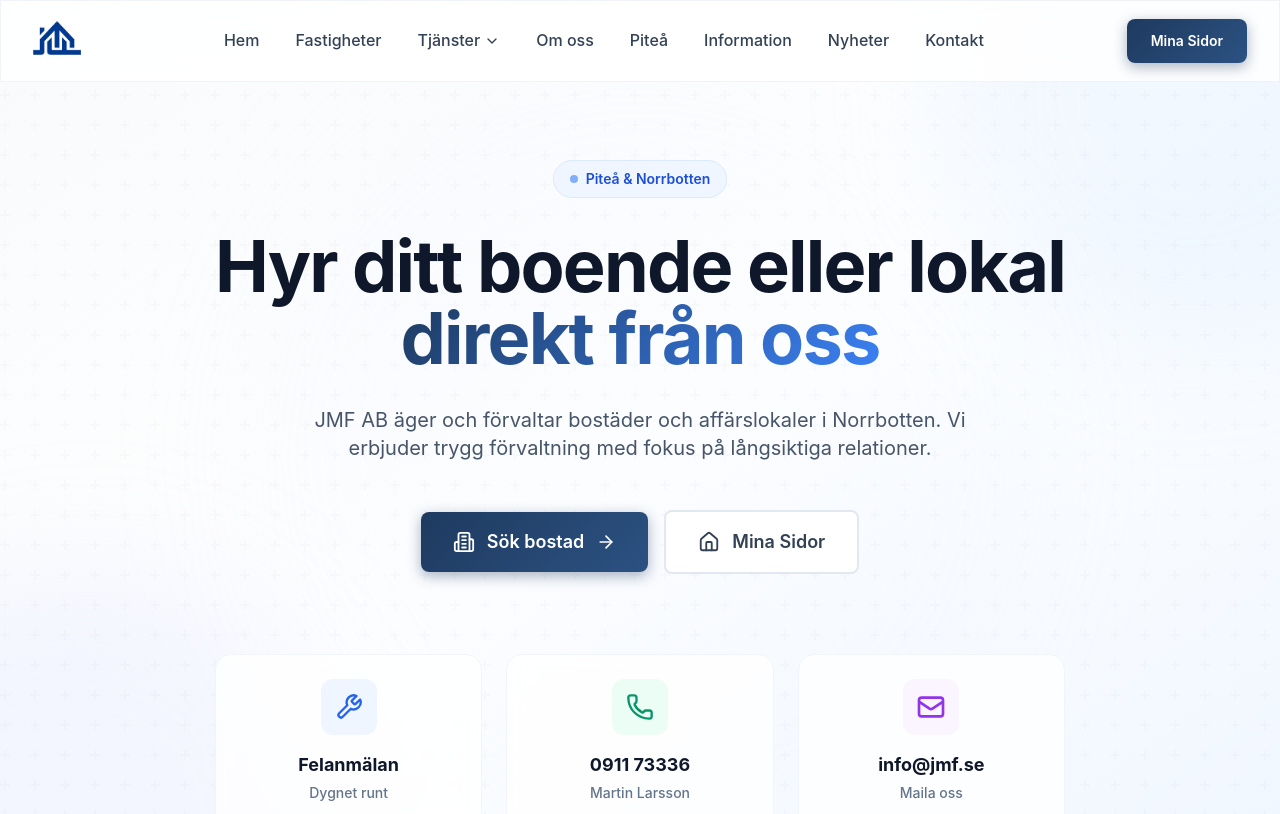
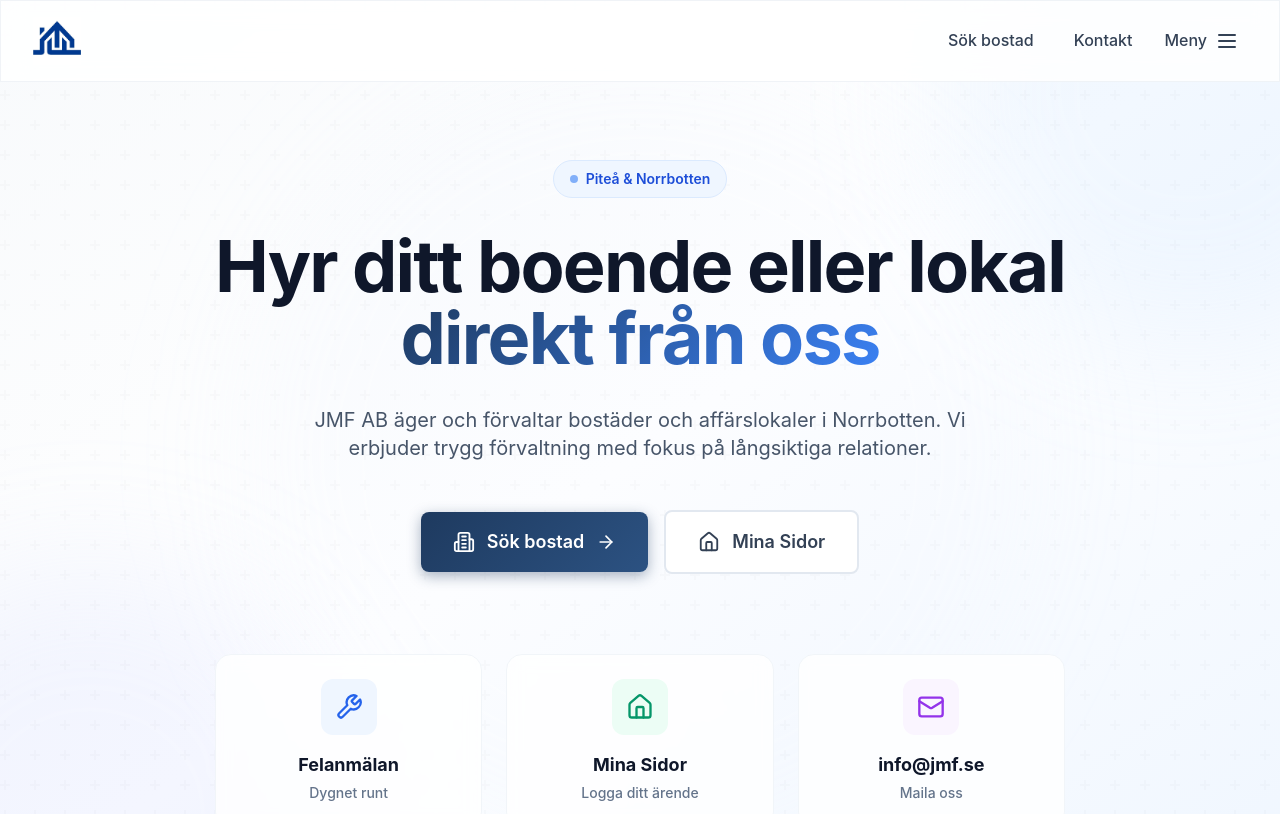
Before and after one commit to jmf941/Jmf-2026, a Next.js app: page / in a window 1280 px wide. Shown: the top 814 px of the page. Built offline with nearby package versions, Linux system fonts and the light colour scheme.

Commit message:
Synka senaste uppdateringar från VPS: admin, api, uppdaterade komponenter

```diff
--- /dev/null
+++ b/app/admin/dashboard/page.tsx
@@ -0,0 +1,106 @@
+"use client";
+
+import { useEffect, useState } from "react";
+import { useRouter } from "next/navigation";
+
+export default function AdminDashboard() {
+  const [logs, setLogs] = useState<string[]>([]);
+  const router = useRouter();
+
+  useEffect(() => {
+    // Hämta loggar från servern
+    fetchLogs();
+    const interval = setInterval(fetchLogs, 30000); // Uppdatera var 30e sekund
+    return () => clearInterval(interval);
+  }, []);
+
+  const fetchLogs = async () => {
+    try {
+      const response = await fetch("/api/logs");
+      if (response.ok) {
+        const data = await response.json();
+        setLogs(data.logs || []);
+      }
+    } catch (error) {
+      console.error("Kunde inte hämta loggar:", error);
+    }
+  };
+
+  const handleLogout = () => {
+    document.cookie = "admin-auth=; path=/; expires=Thu, 01 Jan 1970 00:00:00 GMT";
+    router.push("/admin/login");
+  };
+
+  return (
+    <div className="min-h-screen bg-slate-100">
+      {/* Header */}
+      <header className="bg-white shadow-sm border-b border-slate-200">
+        <div className="max-w-7xl mx-auto px-4 sm:px-6 lg:px-8 py-4 flex justify-between items-center">
+          <h1 className="text-xl font-bold text-slate-900">JMF Admin</h1>
+          <button
+            onClick={handleLogout}
+            className="text-sm text-slate-600 hover:text-slate-900"
+          >
+            Logga ut
+          </button>
+        </div>
+      </header>
+
+      <div className="max-w-7xl mx-auto px-4 sm:px-6 lg:px-8 py-8">
+        <div className="grid grid-cols-1 md:grid-cols-3 gap-6">
+          {/* Meny */}
+          <div className="md:col-span-1">
+            <div className="bg-white rounded-lg shadow p-4">
+              <h2 className="font-semibold text-slate-900 mb-4">Meny</h2>
+              <nav className="space-y-2">
+                <a href="/admin/dashboard" className="block px-4 py-2 bg-blue-50 text-blue-700 rounded-lg">
+                  Dashboard
+                </a>
+                <a href="/admin/nyheter" className="block px-4 py-2 text-slate-700 hover:bg-slate-50 rounded-lg">
+                  Nyheter
+                </a>
+                <a href="/admin/fastigheter" className="block px-4 py-2 text-slate-700 hover:bg-slate-50 rounded-lg">
+                  Fastigheter
+                </a>
+              </nav>
+            </div>
+          </div>
+
+          {/* Innehåll */}
+          <div className="md:col-span-2">
+            {/* Server-status */}
+            <div className="bg-white rounded-lg shadow p-6 mb-6">
+              <h2 className="font-semibold text-slate-900 mb-4">Server-status</h2>
+              <div className="flex items-center space-x-2">
+                <div className="w-3 h-3 bg-green-500 rounded-full"></div>
+                <span className="text-slate-700">Servern körs på port 3000</span>
+              </div>
+            </div>
+
+            {/* Loggar */}
+            <div className="bg-white rounded-lg shadow p-6">
+              <h2 className="font-semibold text-slate-900 mb-4">Senaste loggar</h2>
+              <div className="bg-slate-900 text-green-400 p-4 rounded-lg font-mono text-sm h-96 overflow-y-auto">
+                {logs.length === 0 ? (
+                  <p className="text-slate-500">Inga loggar tillgängliga...</p>
+                ) : (
+                  logs.map((log, index) => (
+                    <div key={index} className="mb-1">
+                      {log}
+                    </div>
+                  ))
+                )}
+              </div>
+              <button
+                onClick={fetchLogs}
+                className="mt-4 px-4 py-2 bg-blue-600 text-white rounded-lg hover:bg-blue-700 transition-colors"
+              >
+                Uppdatera loggar
+              </button>
+            </div>
+          </div>
+        </div>
+      </div>
+    </div>
+  );
+}
--- a/app/components/Contact.tsx
+++ b/app/components/Contact.tsx
@@ -8,8 +8,8 @@ const contactMethods = [
     icon: Phone,
     title: "Telefon",
     value: "0911 73336",
-    subtitle: "Martin Larsson",
-    href: "tel:0703663747",
+    subtitle: "Vardagar 10-16",
+    href: "tel:091173336",
     color: "emerald",
   },
   {
@@ -126,8 +126,8 @@ export default function Contact() {
                 <MessageCircle className="w-6 h-6 text-emerald-400" />
               </div>
               <div>
-                <h4 className="font-semibold text-white">Akut felanmälan</h4>
-                <p className="text-slate-400 text-sm">Dygnet runt via portalen</p>
+                <h4 className="font-semibold text-white">Felanmälan</h4>
+                <p className="text-slate-400 text-sm">Via Mina Sidor dygnet runt</p>
               </div>
             </div>
           </div>
--- a/app/components/Hero.tsx
+++ b/app/components/Hero.tsx
@@ -1,7 +1,7 @@
 "use client";
 
 import { motion } from "framer-motion";
-import { ArrowRight, Building2, Phone, Wrench, MapPin, Home } from "lucide-react";
+import { ArrowRight, Building2, Wrench, Home, Mail } from "lucide-react";
 
 export default function Hero() {
   return (
@@ -101,19 +101,15 @@ export default function Hero() {
                 color: "blue"
               },
               {
-                href: "tel:0703663747",
-                icon: Phone,
-                title: "0911 73336",
-                subtitle: "Martin Larsson",
+                href: "https://portal.pigello.se/kustbo",
+                icon: Home,
+                title: "Mina Sidor",
+                subtitle: "Logga ditt ärende",
                 color: "green"
               },
               {
                 href: "mailto:info@jmf.se",
-                icon: () => (
-                  <svg className="w-8 h-8" fill="none" stroke="currentColor" viewBox="0 0 24 24">
-                    <path strokeLinecap="round" strokeLinejoin="round" strokeWidth={2} d="M3 8l7.89 5.26a2 2 0 002.22 0L21 8M5 19h14a2 2 0 002-2V7a2 2 0 00-2-2H5a2 2 0 00-2 2v10a2 2 0 002 2z" />
-                  </svg>
-                ),
+                icon: Mail,
                 title: "info@jmf.se",
                 subtitle: "Maila oss",
                 color: "purple"
--- a/app/components/Navigation.tsx
+++ b/app/components/Navigation.tsx
@@ -2,32 +2,23 @@
 
 import { useState } from "react";
 import { motion, AnimatePresence } from "framer-motion";
-import { Menu, X, ChevronDown } from "lucide-react";
-import Logo from "./Logo";
-import { cn } from "../utils/cn";
+import { Menu, X } from "lucide-react";
 
-const navLinks = [
+// Länkar som visas i hamburgermenyn (alla förutom Kontakt och Sök bostad)
+const hamburgerLinks = [
   { name: "Hem", href: "/" },
   { name: "Fastigheter", href: "/fastigheter" },
-  {
-    name: "Tjänster",
-    href: "#",
-    children: [
-      { name: "Sök bostad", href: "/ansokan" },
-      { name: "Felanmälan", href: "/felanmalan" },
-      { name: "Säga upp lägenhet", href: "/saga-upp" },
-    ]
-  },
   { name: "Om oss", href: "/om-oss" },
   { name: "Piteå", href: "/pitea" },
   { name: "Information", href: "/info" },
   { name: "Nyheter", href: "/nyheter" },
-  { name: "Kontakt", href: "/#kontakt" },
+  { name: "Felanmälan", href: "/felanmalan" },
+  { name: "Säga upp lägenhet", href: "/saga-upp" },
+  { name: "Mina Sidor", href: "https://portal.pigello.se/kustbo", external: true },
 ];
 
 export default function Navigation() {
   const [isOpen, setIsOpen] = useState(false);
-  const [openDropdown, setOpenDropdown] = useState<string | null>(null);
 
   return (
     <motion.header
@@ -43,94 +34,58 @@ export default function Navigation() {
             <img src="/logo.jpg" alt="JMF Fastigheter" className="h-12 w-auto object-contain" />
           </a>
 
-          {/* Desktop Navigation */}
-          <nav className="hidden lg:flex items-center space-x-1">
-            {navLinks.map((link) => (
-              <div
-                key={link.name}
-                className="relative"
-                onMouseEnter={() => link.children && setOpenDropdown(link.name)}
-                onMouseLeave={() => setOpenDropdown(null)}
+          {/* Desktop Navigation - Endast Kontakt och Sök bostad synliga */}
+          <nav className="hidden lg:flex items-center space-x-2">
+            <a
+              href="/ansokan"
+              className="px-4 py-2 rounded-lg text-slate-700 hover:text-blue-600 hover:bg-slate-50 font-medium transition-all duration-200"
             >
-                {link.children ? (
-                  <>
+              Sök bostad
+            </a>
+            <a
+              href="/#kontakt"
+              className="px-4 py-2 rounded-lg text-slate-700 hover:text-blue-600 hover:bg-slate-50 font-medium transition-all duration-200"
+            >
+              Kontakt
+            </a>
+
+            {/* Hamburgermeny-knapp (Desktop) */}
             <button
-                      className={cn(
-                        "flex items-center space-x-1 px-4 py-2 rounded-lg font-medium transition-all duration-200",
-                        openDropdown === link.name
-                          ? "text-blue-600 bg-blue-50"
-                          : "text-slate-700 hover:text-blue-600 hover:bg-slate-50"
-                      )}
+              onClick={() => setIsOpen(!isOpen)}
+              className="ml-4 p-2 rounded-lg hover:bg-slate-100 transition-colors flex items-center space-x-2"
+              aria-label="Öppna meny"
             >
-                      <span>{link.name}</span>
-                      <ChevronDown
-                        size={16}
-                        className={cn(
-                          "transition-transform duration-200",
-                          openDropdown === link.name && "rotate-180"
-                        )}
-                      />
+              <span className="text-slate-700 font-medium">Meny</span>
+              <Menu size={24} className="text-slate-700" />
             </button>
-
-                    <AnimatePresence>
-                      {openDropdown === link.name && (
-                        <motion.div
-                          initial={{ opacity: 0, y: 10 }}
-                          animate={{ opacity: 1, y: 0 }}
-                          exit={{ opacity: 0, y: 10 }}
-                          transition={{ duration: 0.2 }}
-                          className="absolute top-full left-0 mt-2 w-56 bg-white rounded-xl shadow-xl border border-slate-100 overflow-hidden py-2"
-                        >
-                          {link.children.map((child) => (
-                            <a
-                              key={child.name}
-                              href={child.href}
-                              className="block px-4 py-3 text-slate-700 hover:text-blue-600 hover:bg-blue-50 transition-colors font-medium"
-                            >
-                              {child.name}
-                            </a>
-                          ))}
-                        </motion.div>
-                      )}
-                    </AnimatePresence>
-                  </>
-                ) : (
-                  <a
-                    href={link.href}
-                    className="px-4 py-2 rounded-lg text-slate-700 hover:text-blue-600 hover:bg-slate-50 font-medium transition-all duration-200 relative group"
-                  >
-                    {link.name}
-                    <span className="absolute bottom-1 left-4 right-4 h-0.5 bg-blue-600 scale-x-0 group-hover:scale-x-100 transition-transform duration-300 origin-left rounded-full" />
-                  </a>
-                )}
-              </div>
-            ))}
           </nav>
 
-          {/* CTA Button */}
-          <div className="hidden lg:flex items-center space-x-4">
+          {/* Mobile: Sök bostad + Kontakt + Hamburgermeny */}
+          <div className="flex lg:hidden items-center space-x-2">
             <a
-              href="https://portal.pigello.se/kustbo"
-              target="_blank"
-              rel="noopener noreferrer"
-              className="btn-primary text-sm"
+              href="/ansokan"
+              className="px-3 py-2 rounded-lg text-slate-700 hover:text-blue-600 hover:bg-slate-50 font-medium text-sm transition-all"
             >
-              Mina Sidor
+              Sök bostad
             </a>
-          </div>
-
-          {/* Mobile Menu Button */}
+            <a
+              href="/#kontakt"
+              className="px-3 py-2 rounded-lg text-slate-700 hover:text-blue-600 hover:bg-slate-50 font-medium text-sm transition-all"
+            >
+              Kontakt
+            </a>
             <button
               onClick={() => setIsOpen(!isOpen)}
-            className="lg:hidden p-2 rounded-lg hover:bg-slate-100 transition-colors"
+              className="p-2 rounded-lg hover:bg-slate-100 transition-colors"
               aria-label="Toggle menu"
             >
               {isOpen ? <X size={24} className="text-slate-700" /> : <Menu size={24} className="text-slate-700" />}
             </button>
           </div>
         </div>
+      </div>
 
-      {/* Mobile Navigation */}
+      {/* Hamburgermeny Dropdown (Desktop & Mobile) */}
       <AnimatePresence>
         {isOpen && (
           <motion.div
@@ -138,62 +93,46 @@ export default function Navigation() {
             animate={{ height: "auto", opacity: 1 }}
             exit={{ height: 0, opacity: 0 }}
             transition={{ duration: 0.3 }}
-            className="lg:hidden overflow-hidden bg-white border-t border-slate-100"
+            className="overflow-hidden bg-white border-t border-slate-100 shadow-2xl"
           >
-            <div className="px-4 py-6 space-y-2 max-h-[80vh] overflow-y-auto">
-              {navLinks.map((link, index) => (
-                <motion.div
+            <div className="max-w-7xl mx-auto px-4 sm:px-6 lg:px-8 py-4">
+              {/* Stäng-knapp */}
+              <div className="flex justify-end mb-4 lg:hidden">
+                <button
+                  onClick={() => setIsOpen(false)}
+                  className="p-2 rounded-lg hover:bg-slate-100 transition-colors"
+                >
+                  <X size={24} className="text-slate-700" />
+                </button>
+              </div>
+
+              <div className="grid grid-cols-1 sm:grid-cols-2 lg:grid-cols-3 gap-2">
+                {hamburgerLinks.map((link, index) => (
+                  <motion.a
                     key={link.name}
+                    href={link.href}
                     initial={{ opacity: 0, x: -20 }}
                     animate={{ opacity: 1, x: 0 }}
                     transition={{ delay: index * 0.05 }}
-                >
-                  {link.children ? (
-                    <div className="space-y-2">
-                      <span className="block px-4 py-2 font-semibold text-slate-900">
-                        {link.name}
-                      </span>
-                      <div className="pl-4 space-y-1">
-                        {link.children.map((child) => (
-                          <a
-                            key={child.name}
-                            href={child.href}
-                            className="block px-4 py-2 text-slate-600 hover:text-blue-600 hover:bg-blue-50 rounded-lg transition-colors"
+                    target={link.external ? "_blank" : undefined}
+                    rel={link.external ? "noopener noreferrer" : undefined}
+                    className="flex items-center justify-between px-4 py-3 text-slate-700 hover:text-blue-600 hover:bg-blue-50 rounded-lg font-medium transition-colors border border-transparent hover:border-blue-100"
                     onClick={() => setIsOpen(false)}
                   >
-                            {child.name}
-                          </a>
+                    <span>{link.name}</span>
+                    {link.external ? (
+                      <span className="text-xs text-slate-400">↗</span>
+                    ) : (
+                      <span className="text-slate-400">→</span>
+                    )}
+                  </motion.a>
                 ))}
               </div>
+
+              {/* Footer i menyn */}
+              <div className="mt-6 pt-4 border-t border-slate-100 text-center text-sm text-slate-500">
+                <p>Vid akuta fel utanför kontorstid, ring Securitas: <a href="tel:0104705779" className="text-blue-600 hover:underline">010-470 57 79</a></p>
               </div>
-                  ) : (
-                    <a
-                      href={link.href}
-                      className="block px-4 py-3 text-slate-700 hover:text-blue-600 hover:bg-blue-50 rounded-lg font-medium transition-colors"
-                      onClick={() => setIsOpen(false)}
-                    >
-                      {link.name}
-                    </a>
-                  )}
-                </motion.div>
-              ))}
-
-              <motion.div
-                initial={{ opacity: 0, x: -20 }}
-                animate={{ opacity: 1, x: 0 }}
-                transition={{ delay: navLinks.length * 0.05 }}
-                className="pt-4 border-t border-slate-100"
-              >
-                <a
-                  href="https://portal.pigello.se/kustbo"
-                  target="_blank"
-                  rel="noopener noreferrer"
-                  className="btn-primary w-full text-center"
-                  onClick={() => setIsOpen(false)}
-                >
-                  Mina Sidor
-                </a>
-              </motion.div>
             </div>
           </motion.div>
         )}
```
Also changed, not shown: app/admin/login/page.tsx (added, +65 -0 lines), app/api/logs/route.ts (added, +24 -0 lines). Lines whose indentation alone changed are shown as unchanged.
